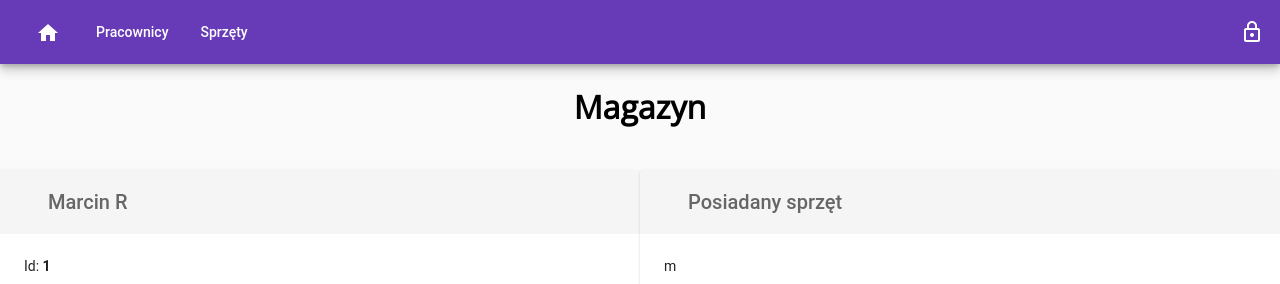
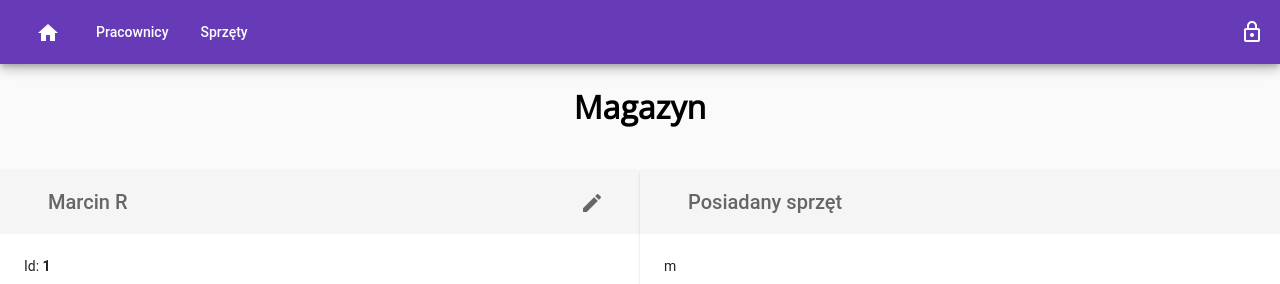
Before and after one commit to zaqwsx55/magazyn, an Angular app: page /workers/1 in a window 1280 px wide. Shown: the top 284 px of the page. Built offline with nearby package versions, Linux system fonts and the light colour scheme.

Commit message:
Dodanie przycisku do edycji

```diff
--- a/src/app/worker-detail/worker-detail.component.css
+++ b/src/app/worker-detail/worker-detail.component.css
@@ -12,3 +12,7 @@
 .mat-toolbar {
     color: #666666;
 }
+
+.spacer {
+    flex: 1 1 auto;
+}
--- a/src/app/worker-detail/worker-detail.component.html
+++ b/src/app/worker-detail/worker-detail.component.html
@@ -3,7 +3,11 @@
   <div fxFlex="80">
     <mat-card>
       <mat-card-header>
-        <mat-toolbar>{{ worker.firstName }} {{ worker.lastName }}</mat-toolbar>
+        <mat-toolbar>
+          <span>{{ worker.firstName }} {{ worker.lastName }}</span>
+          <span class="spacer"></span>
+          <button mat-button routerLink="/workeredit/{{ worker.id }}"><mat-icon>edit</mat-icon></button>
+        </mat-toolbar>
       </mat-card-header>
       <mat-card-content>
         <p>Id: <strong>{{ worker.id }}</strong></p>
```
